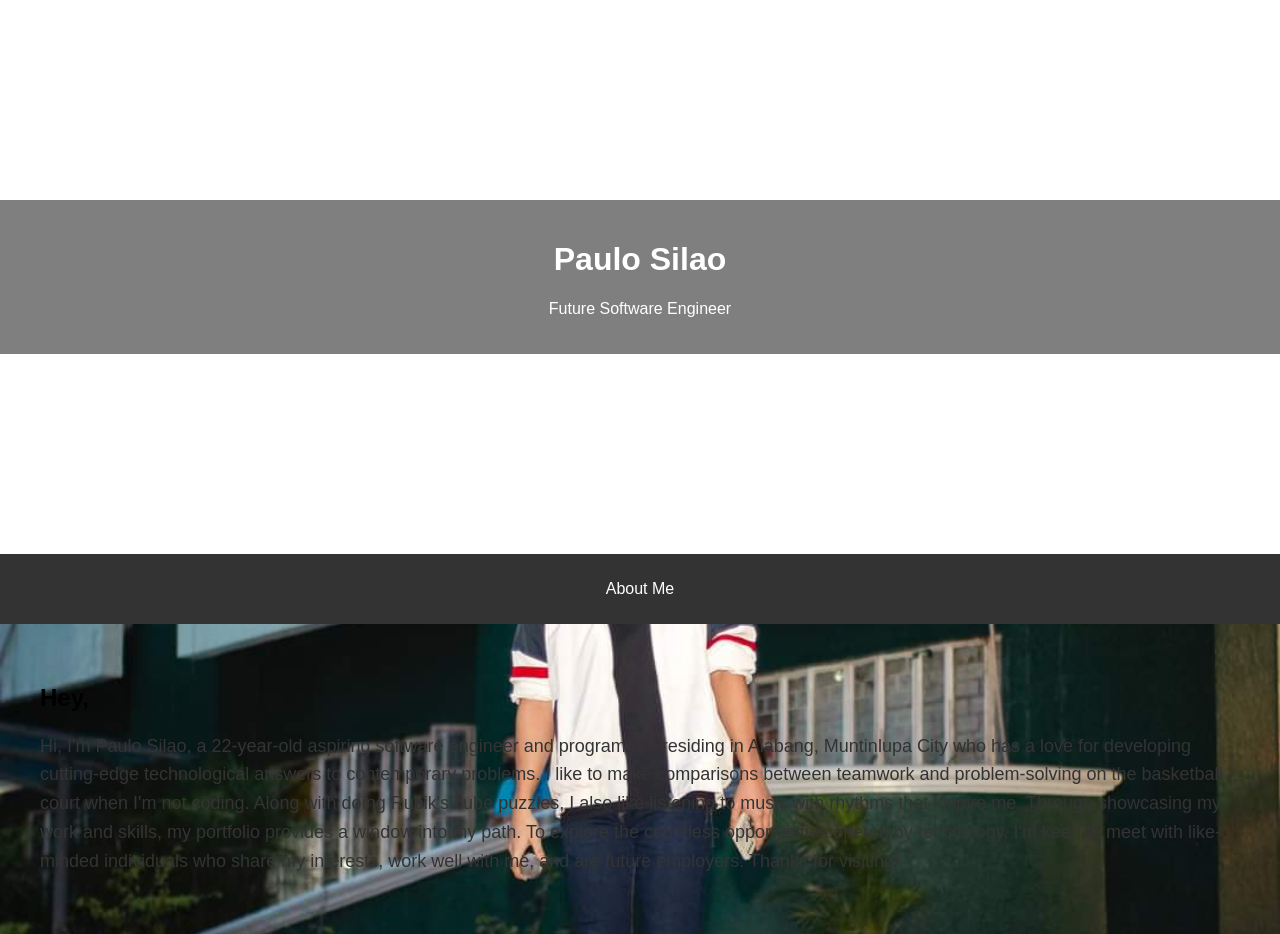
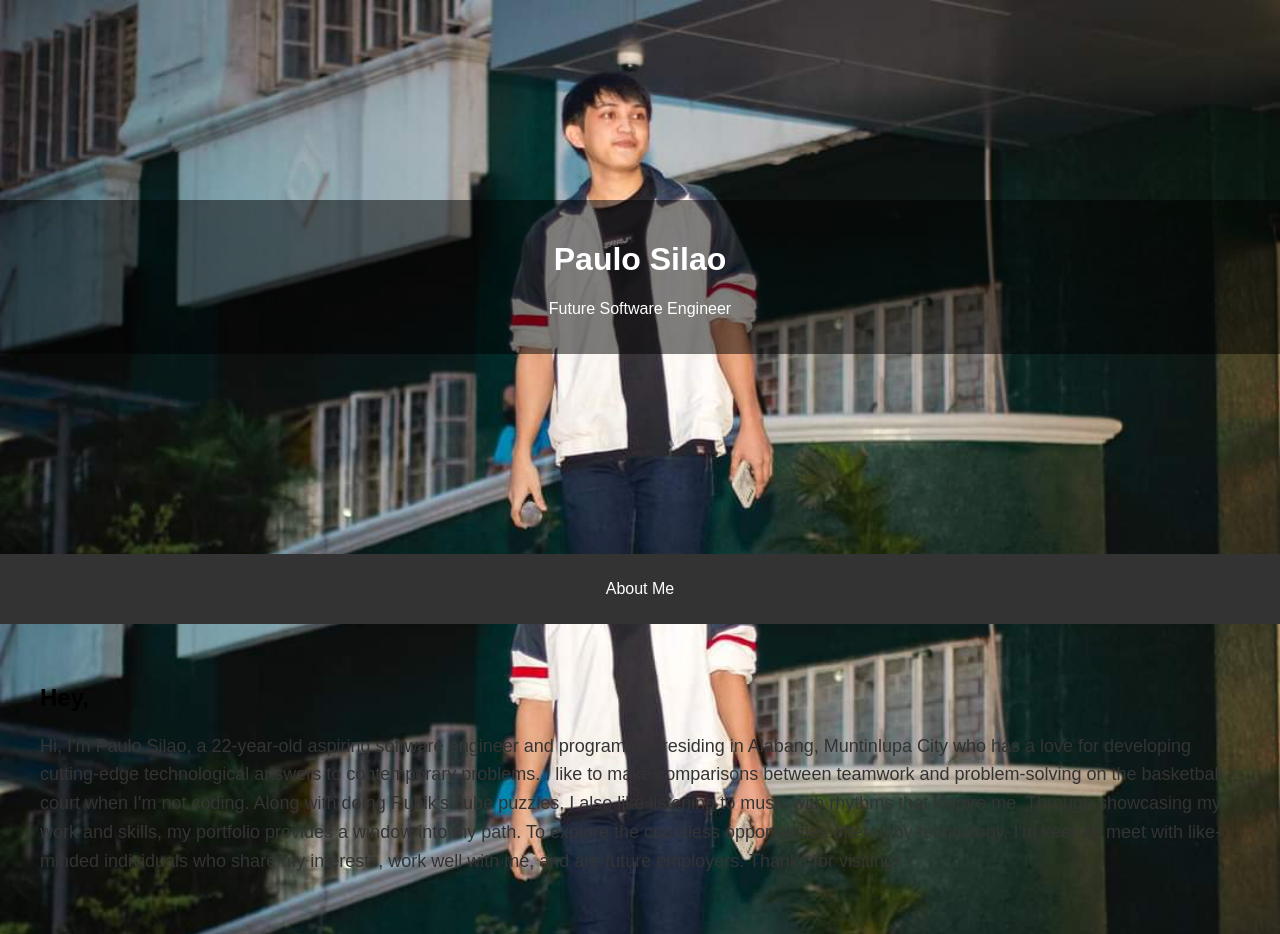
Before and after one commit to im-pau/Paulo.Silao.github.io, a plain HTML site: page index.html in a window 1280 px wide. Shown: the top 934 px of the page. Drawn offline with Linux system fonts and the light colour scheme.

Commit message:
Update index.html

```diff
--- a/index.html
+++ b/index.html
@@ -8,7 +8,7 @@
     <link rel="icon" href="images/logo.png">
 </head>
 <body>
-    <header style="background-image: url('images/me.jpg');">
+    <header style="background-image: url(me.jpg);">
         <div class="overlay">
             <h1>Paulo Silao</h1>
             <p>Future Software Engineer</p>
```
